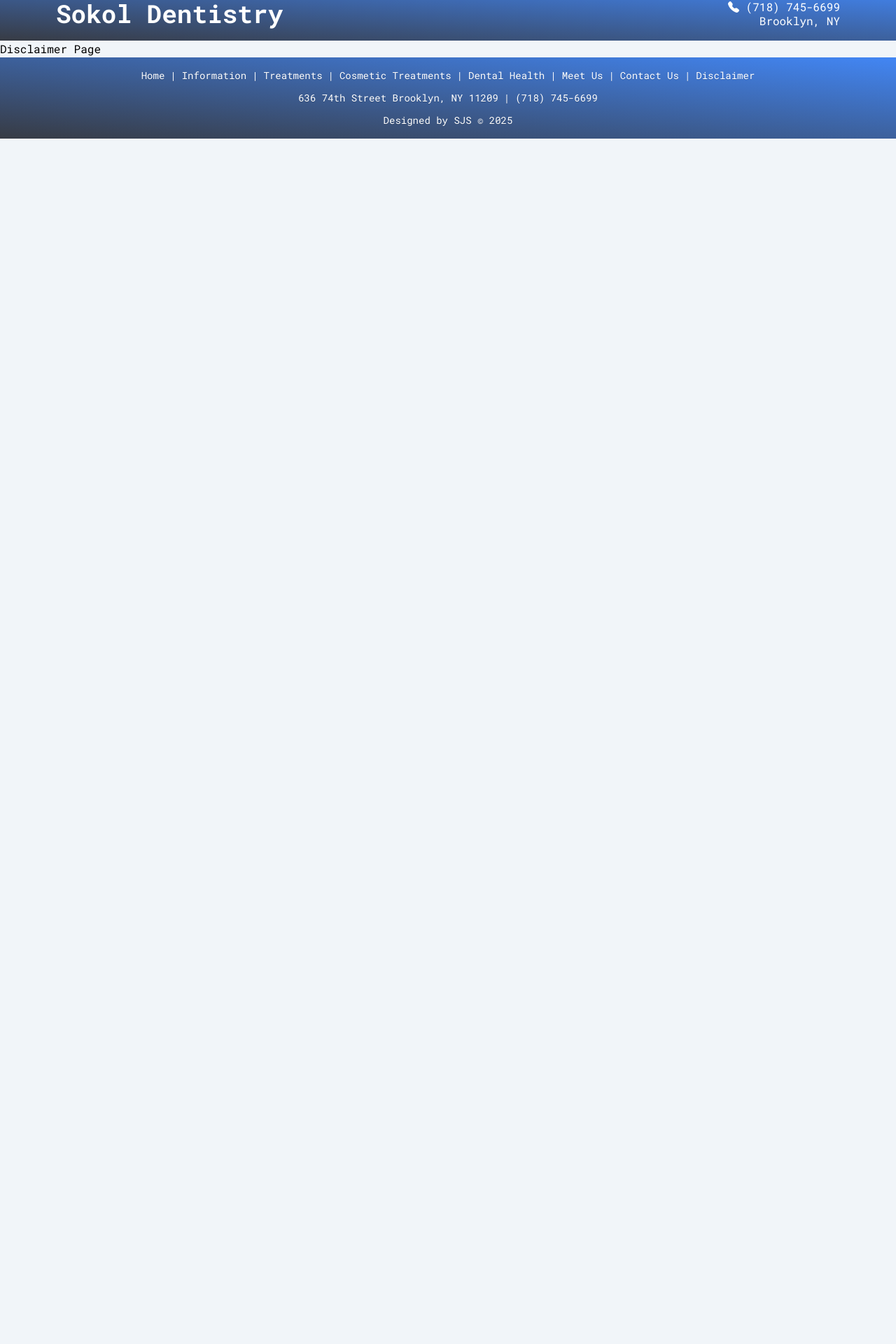
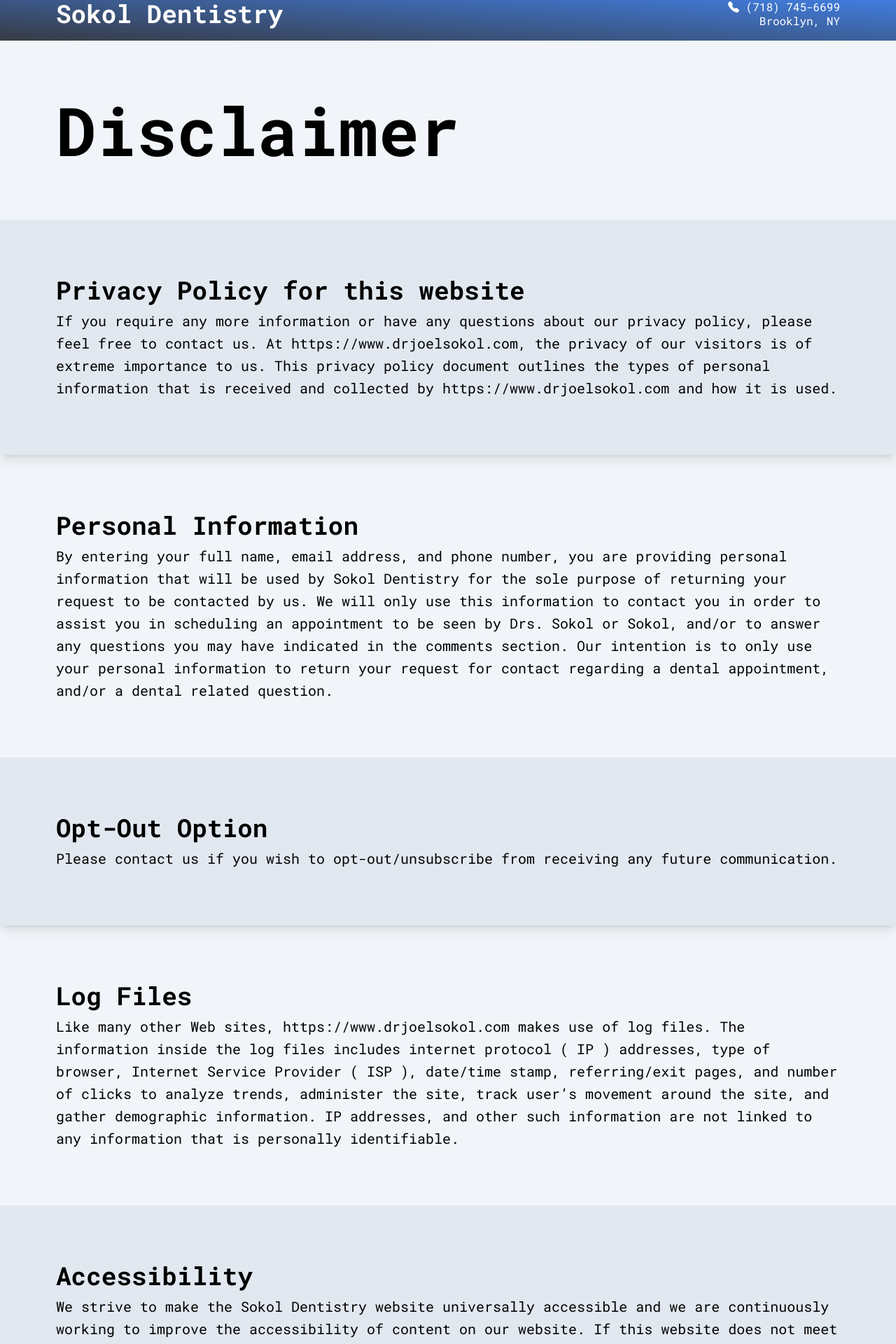
Before and after one commit to samSharivker/sokol-dentistry, a Next.js app: page /disclaimer in a window 1280 px wide. Shown: the part 19-1939 px from the top of the page at 70% size. Before the commit the page ends 800 px from the top, so only its background shows below. Built offline with nearby package versions, Linux system fonts and the light colour scheme.

Commit message:
disclaimer done

```diff
--- a/app/disclaimer/page.tsx
+++ b/app/disclaimer/page.tsx
@@ -1,9 +1,76 @@
-"use client"
+"use client";
 
 export default function Disclaimer() {
   return (
-    <div>
-      <p>Disclaimer Page</p>
+    <div className="flex flex-col min-h-screen items-start">
+      <div className="px-6 py-10 sm:px-10 sm:py-14 lg:p-20">
+        <p className="font-bold text-4xl sm:text-6xl lg:text-8xl">
+          Disclaimer
+        </p>
+      </div>
+      <div className="flex flex-col px-6 py-10 sm:px-10 sm:py-14 lg:p-20 gap-2 bg-slate-200 shadow-lg w-full">
+        <p className="font-bold text-2xl sm:text-3xl lg:text-4xl">
+          Privacy Policy for this website
+        </p>
+        <p className="text-base sm:text-lg lg:text-xl leading-7 sm:leading-8">
+          If you require any more information or have any questions about our
+          privacy policy, please feel free to contact us. At
+          https://www.drjoelsokol.com, the privacy of our visitors is of extreme
+          importance to us. This privacy policy document outlines the types of
+          personal information that is received and collected by
+          https://www.drjoelsokol.com and how it is used.
+        </p>
+      </div>
+      <div className="flex flex-col px-6 py-10 sm:px-10 sm:py-14 lg:p-20 gap-2 shadow-lg w-full">
+        <p className="font-bold text-2xl sm:text-3xl lg:text-4xl">
+          Personal Information
+        </p>
+        <p className="text-base sm:text-lg lg:text-xl leading-7 sm:leading-8">
+          By entering your full name, email address, and phone number, you are
+          providing personal information that will be used by Sokol Dentistry
+          for the sole purpose of returning your request to be contacted by us.
+          We will only use this information to contact you in order to assist
+          you in scheduling an appointment to be seen by Drs. Sokol or Sokol,
+          and/or to answer any questions you may have indicated in the comments
+          section. Our intention is to only use your personal information to
+          return your request for contact regarding a dental appointment, and/or
+          a dental related question.
+        </p>
+      </div>
+      <div className="flex flex-col px-6 py-10 sm:px-10 sm:py-14 lg:p-20 gap-2 bg-slate-200 shadow-lg w-full">
+        <p className="font-bold text-2xl sm:text-3xl lg:text-4xl">
+          Opt-Out Option
+        </p>
+        <p className="text-base sm:text-lg lg:text-xl leading-7 sm:leading-8">
+          Please contact us if you wish to opt-out/unsubscribe from receiving any
+          future communication.
+        </p>
+      </div>
+      <div className="flex flex-col px-6 py-10 sm:px-10 sm:py-14 lg:p-20 gap-2 shadow-lg w-full">
+        <p className="font-bold text-2xl sm:text-3xl lg:text-4xl">Log Files</p>
+        <p className="text-base sm:text-lg lg:text-xl leading-7 sm:leading-8">
+          Like many other Web sites, https://www.drjoelsokol.com makes use of log
+          files. The information inside the log files includes internet protocol
+          ( IP ) addresses, type of browser, Internet Service Provider ( ISP ),
+          date/time stamp, referring/exit pages, and number of clicks to analyze
+          trends, administer the site, track user’s movement around the site,
+          and gather demographic information. IP addresses, and other such
+          information are not linked to any information that is personally
+          identifiable.
+        </p>
+      </div>
+      <div className="flex flex-col px-6 py-10 sm:px-10 sm:py-14 lg:p-20 gap-2 bg-slate-200 shadow-lg w-full">
+        <p className="font-bold text-2xl sm:text-3xl lg:text-4xl">
+          Accessibility
+        </p>
+        <p className="text-base sm:text-lg lg:text-xl leading-7 sm:leading-8">
+          We strive to make the Sokol Dentistry website universally accessible
+          and we are continuously working to improve the accessibility of
+          content on our website. If this website does not meet your needs,
+          please contact us at Sokol Dentistry Phone Number(718) 745-6699 for
+          assistance.
+        </p>
+      </div>
     </div>
   );
 }
--- a/app/page.tsx
+++ b/app/page.tsx
@@ -41,7 +41,7 @@ export default function Home() {
             alt="home page"
             width={500}
             height={400}
-            className="w-full h-auto rounded-sm drop-shadow-sm"
+            className="w-full h-auto rounded-sm drop-shadow-sm dark-blue-gradient p-1"
             priority
           />
         </div>
@@ -64,7 +64,7 @@ export default function Home() {
           Expertise
         </h2>
 
-        <p className="text-base sm:text-xl lg:text-2xl max-w-4xl leading-relaxed">
+        <p className="text-base sm:text-xl lg:text-2xl max-w-4xl leading-12">
           Sokol Dentistry has been bringing dentistry to Bay Ridge since 1982.
           The Sokols practice a full scope of general and cosmetic dentistry with
           expertise ranging from porcelain veneers to dental implants, crowns and
@@ -72,13 +72,13 @@ export default function Home() {
           cosmetic dental problems, and can literally redesign your smile.
         </p>
 
-        <div className="w-full max-w-4xl">
+        <div className="w-full max-w-2xl">
           <Image
-            src="https://placehold.co/700x400/png"
+            src="/thedoctors.jpg"
             alt="home page"
-            width={700}
-            height={400}
-            className="w-full h-auto rounded-sm drop-shadow-sm"
+            width={400}
+            height={300}
+            className="w-full h-auto rounded-sm drop-shadow-sm p-1 dark-blue-gradient"
           />
         </div>
       </section>
```
Also changed, not shown: public/thedoctors.jpg (added).
